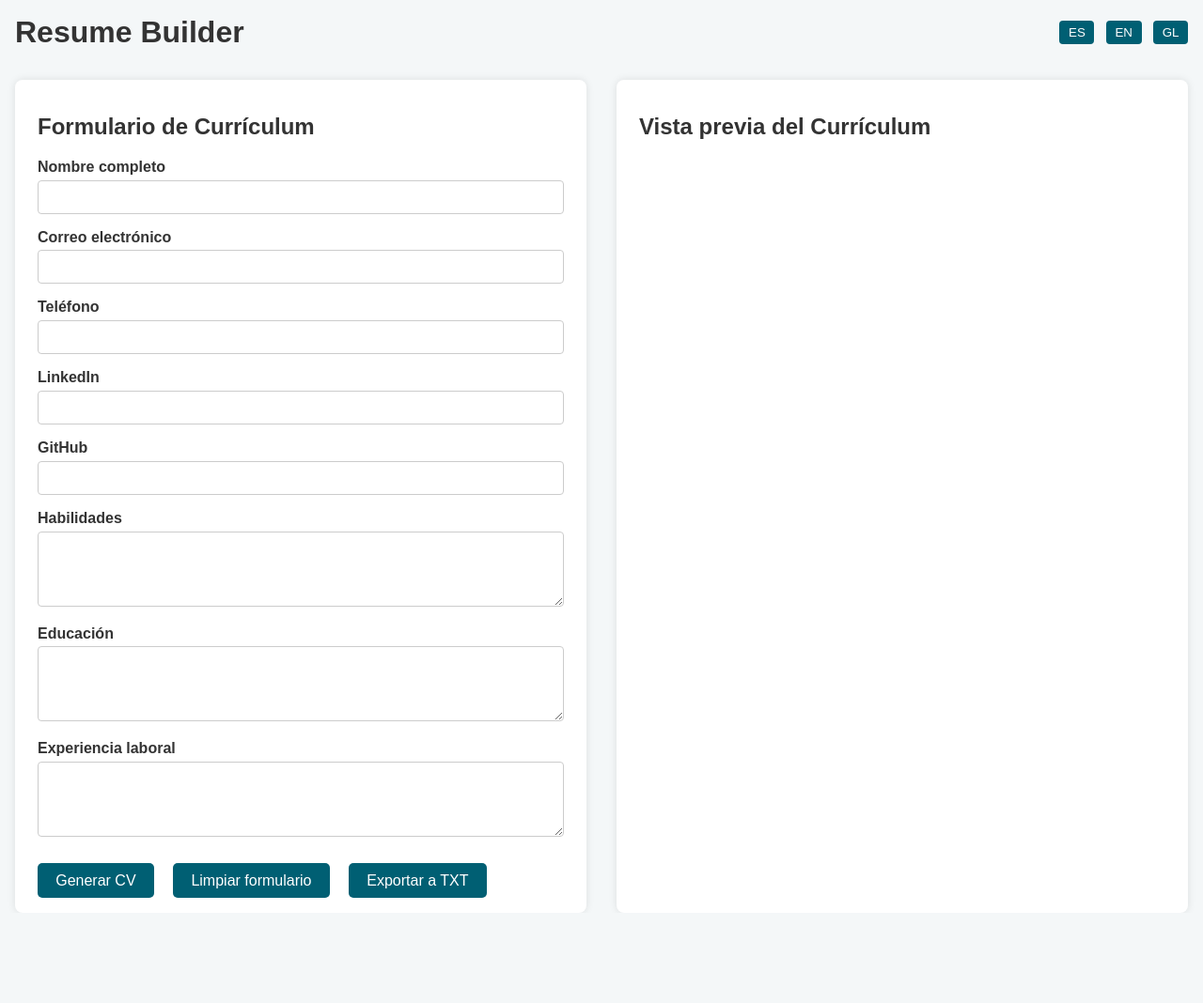
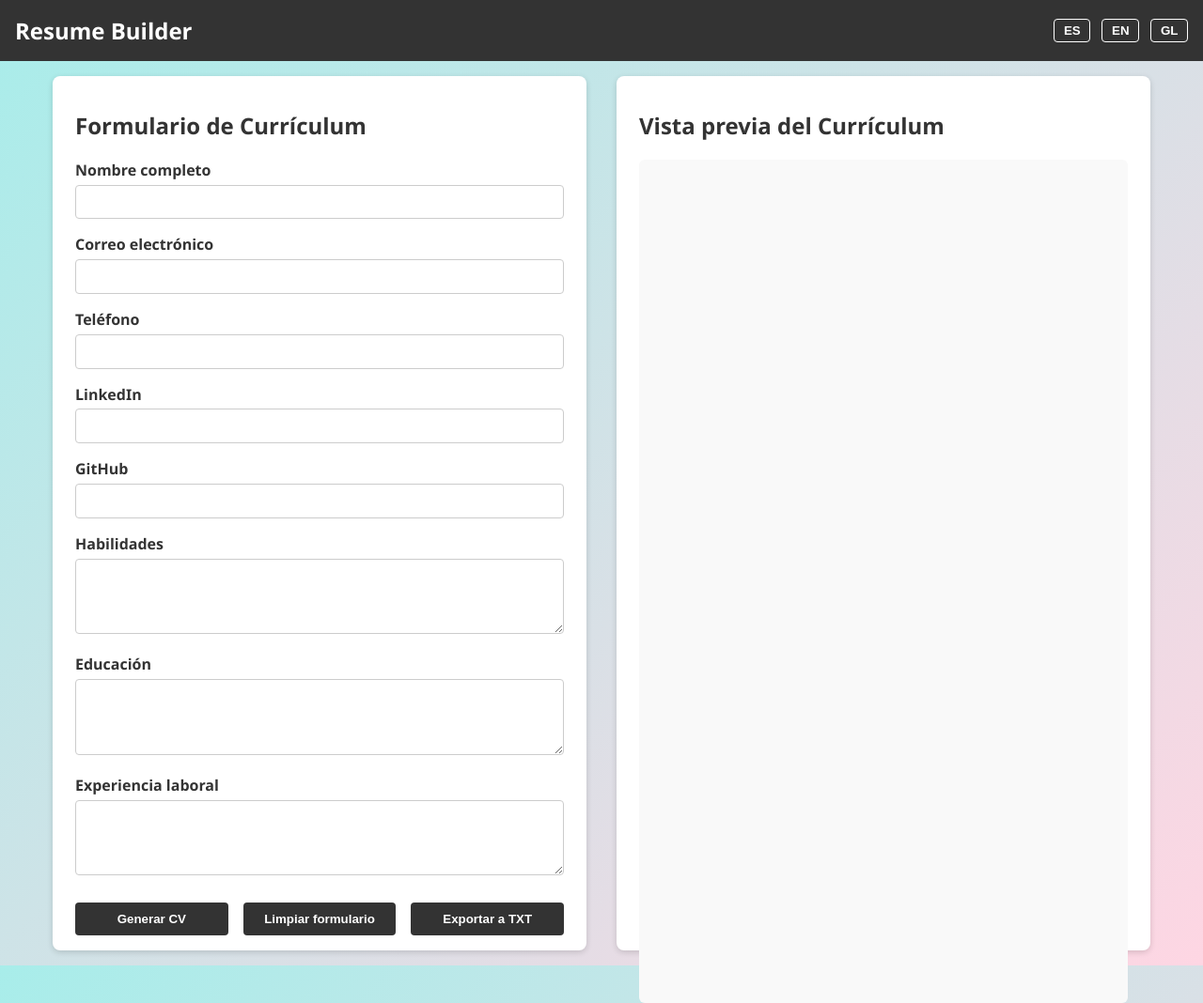
Before and after one commit to ElenaLGM7/ResumeBuilder, a plain HTML site: page index.html in a window 1280 px wide. Shown: the whole page at 94% size. Before the commit the page ends 972 px from the top, so only its background shows below. Drawn offline with Linux system fonts and the light colour scheme.

Commit message:
Update styles.css

```diff
--- a/styles.css
+++ b/styles.css
@@ -4,99 +4,126 @@
 }
 
 body {
-  font-family: Arial, sans-serif;
+  font-family: 'Segoe UI', Tahoma, Geneva, Verdana, sans-serif;
   margin: 0;
-  padding: 0 1rem;
-  background: #f4f7f8;
+  background: linear-gradient(135deg, #a8edea 0%, #fed6e3 100%);
   color: #333;
+  min-height: 100vh;
+  display: flex;
+  flex-direction: column;
 }
 
 header {
+  background-color: #333;
+  color: white;
+  padding: 1rem;
   display: flex;
   justify-content: space-between;
   align-items: center;
-  padding: 1rem 0;
 }
 
 header h1 {
   margin: 0;
+  font-weight: 700;
+  font-size: 1.5rem;
 }
 
 nav button {
+  background: transparent;
+  border: 1.5px solid white;
+  color: white;
+  padding: 0.25rem 0.6rem;
   margin-left: 0.5rem;
-  padding: 0.3rem 0.6rem;
+  font-weight: 600;
   cursor: pointer;
-  background: #005f73;
-  border: none;
-  color: white;
   border-radius: 4px;
   transition: background-color 0.3s;
 }
 
 nav button:hover,
-nav button.active {
-  background: #0a9396;
+nav button:focus {
+  background-color: white;
+  color: #333;
+  outline: none;
 }
 
 main {
+  flex: 1;
   display: flex;
   flex-wrap: wrap;
+  padding: 1rem;
   gap: 2rem;
-  margin-top: 1rem;
+  max-width: 1200px;
+  margin: 0 auto;
+  width: 100%;
 }
 
 section {
+  background: white;
+  border-radius: 8px;
+  padding: 1rem 1.5rem;
+  box-shadow: 0 2px 6px rgba(0,0,0,0.15);
   flex: 1 1 400px;
-  background: white;
-  padding: 1rem 1.5rem;
-  border-radius: 8px;
-  box-shadow: 0 0 8px rgb(0 0 0 / 0.1);
+  min-width: 320px;
 }
 
 form label {
   display: block;
   margin-top: 1rem;
-  font-weight: bold;
+  font-weight: 600;
 }
 
 form input,
 form textarea {
   width: 100%;
+  padding: 0.4rem 0.5rem;
   margin-top: 0.3rem;
-  padding: 0.5rem;
-  font-size: 1rem;
   border: 1px solid #ccc;
   border-radius: 4px;
+  font-size: 1rem;
+  font-family: inherit;
   resize: vertical;
 }
 
-form textarea {
-  min-height: 80px;
+.buttons {
+  margin-top: 1.5rem;
+  display: flex;
+  gap: 1rem;
 }
 
-form button {
-  margin-top: 1.5rem;
-  margin-right: 1rem;
-  padding: 0.6rem 1.2rem;
+.buttons button {
+  flex: 1;
+  padding: 0.6rem 1rem;
+  font-weight: 700;
+  background-color: #333;
+  color: white;
   border: none;
-  border-radius: 5px;
-  background: #005f73;
-  color: white;
-  font-size: 1rem;
+  border-radius: 4px;
   cursor: pointer;
   transition: background-color 0.3s;
 }
 
-form button:hover {
-  background: #0a9396;
+.buttons button:hover,
+.buttons button:focus {
+  background-color: #555;
+  outline: none;
 }
 
-#preview {
+#resumePreview {
   white-space: pre-wrap;
-  font-family: monospace;
-  background: #e0f7fa;
+  background-color: #f9f9f9;
   padding: 1rem;
   border-radius: 6px;
-  min-height: 300px;
+  height: 100%;
+  min-height: 350px;
   overflow-y: auto;
+  font-family: 'Courier New', Courier, monospace;
+  font-size: 1rem;
+  color: #222;
 }
+
+@media (max-width: 768px) {
+  main {
+    flex-direction: column;
+  }
+}
```
